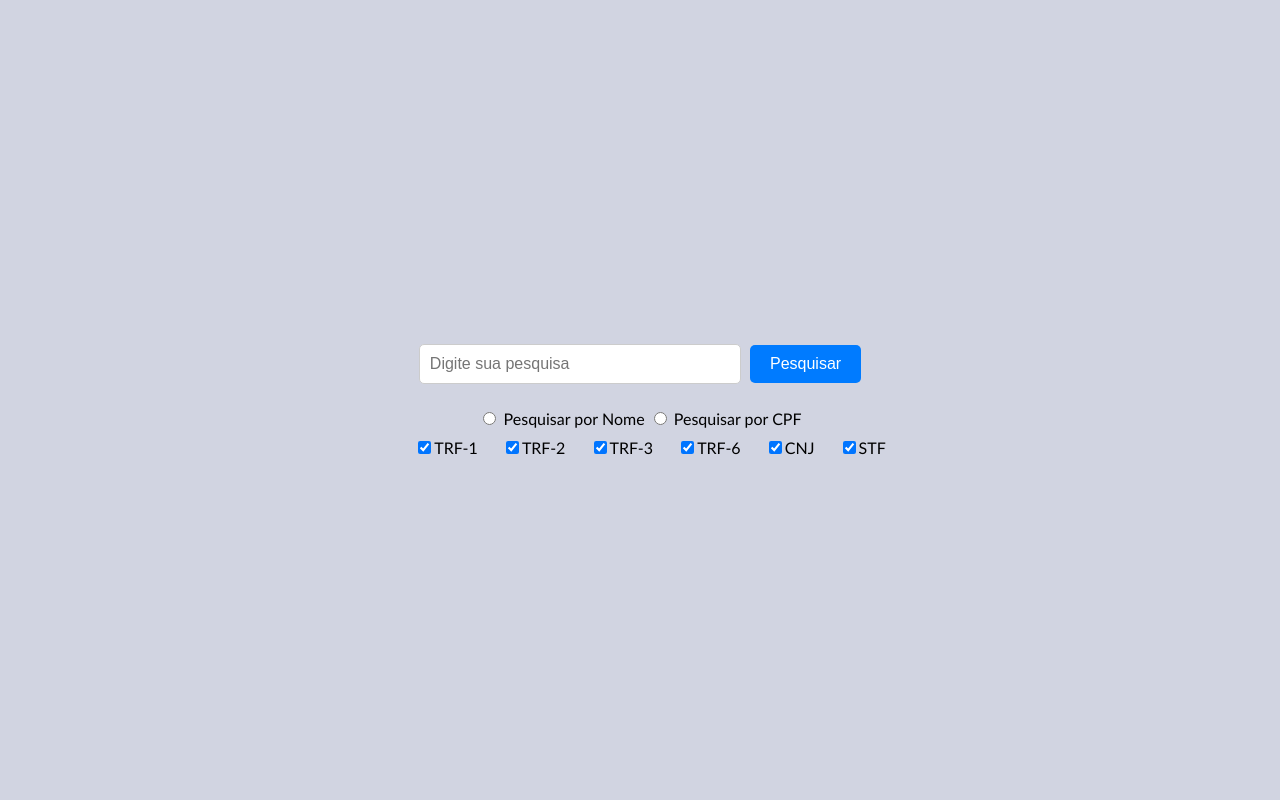
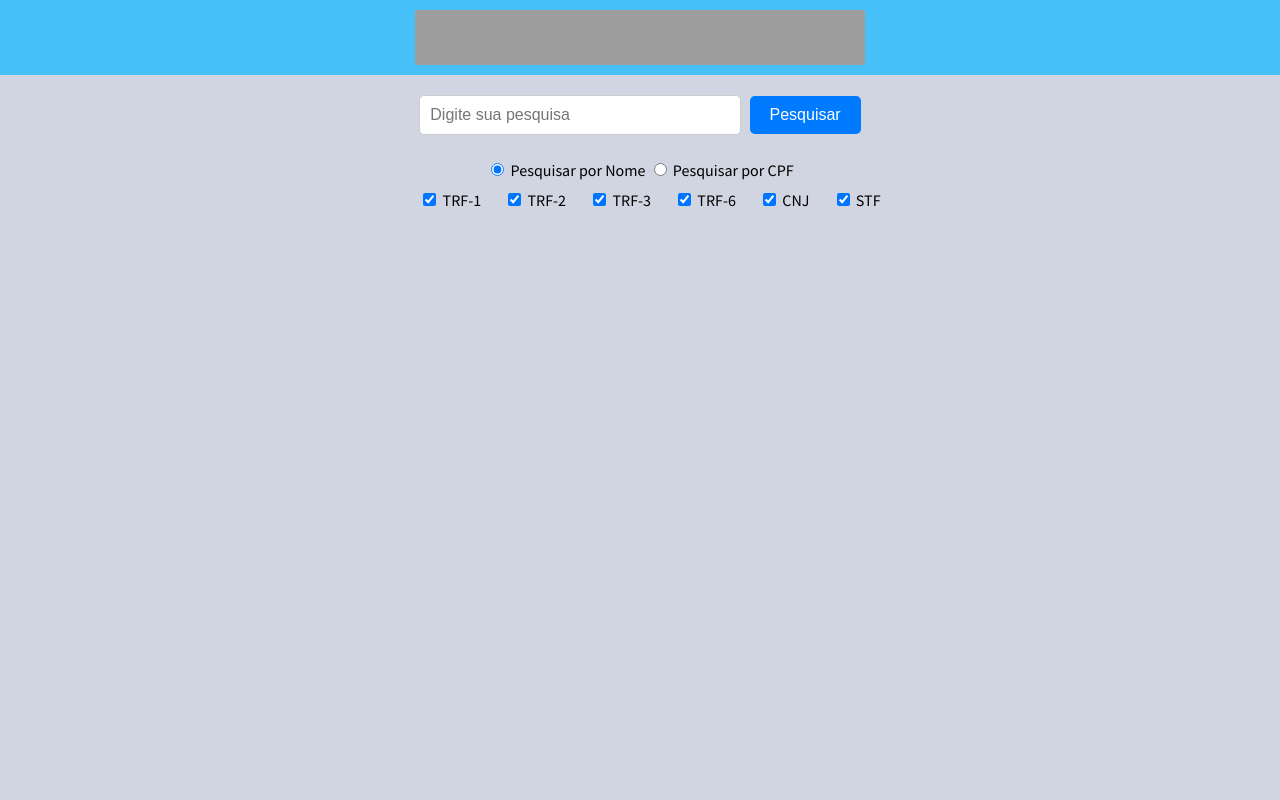
Before and after one commit to nando3d3/web_scraping_Processos, a FastAPI app: page / in a window 1280 px wide. Run offline with FastAPI, Linux system fonts and the light colour scheme; grey boxes are pictures that could not be loaded.

Commit message:
adding logo tcu

```diff
--- a/templates/pesquisa.html
+++ b/templates/pesquisa.html
@@ -1,22 +1,35 @@
 <!DOCTYPE html>
 <html lang="pt-BR">
   <head>
+    <link href='https://fonts.googleapis.com/css?family=Source Sans Pro'
+      rel='stylesheet'>
     <meta charset="UTF-8">
     <meta name="viewport" content="width=device-width, initial-scale=1.0">
     <title>Pesquisa de Processos Externos</title>
     <style>
         body {
-            font-family: 'Trebuchet MS', sans-serif;
+            font-family: 'Source Sans Pro';
             margin: 0;
             padding: 0;
-            display: flex;
-            justify-content: center;
-            align-items: center;
-            height: 100vh;
             background-color: #D1D4E1;
         }
+        .topbar {
+            background-color: #46c0f8;
+            color: #FCFCFC;
+            padding: 10px 0;
+        }
+        .topbar .container {
+            display: flex;
+            align-items: center;
+            justify-content: center;
+        }
+        .topbar .container img {
+            height: 55px;
+        }
+
         .search-container {
             text-align: center;
+            margin-top: 20px; /* Ajuste o espaçamento conforme necessário */
         }
         .search-container input[type="text"] {
             padding: 10px;
@@ -38,7 +51,6 @@
         .search-container input[type="submit"]:hover {
             background-color: #0056b3;
         }
-
         .spinner {
             -webkit-animation: rotate 2s linear infinite;
             animation: rotate 2s linear infinite;
@@ -57,13 +69,11 @@
             -webkit-animation: dash 1.5s ease-in-out infinite;
             animation: dash 1.5s ease-in-out infinite;
         }
-
         @-webkit-keyframes rotate {
             100% {
                 transform: rotate(360deg);
             }
         }
-
         @keyframes rotate {
             100% {
                 transform: rotate(360deg);
@@ -97,8 +107,6 @@
                 stroke-dashoffset: -124;
             }
         }
-
-          /* Estilizando a sobreposição semi-transparente */
         .overlay {
             position: absolute;
             top: 0;
@@ -109,42 +117,61 @@
             z-index: 998;
             display: none;
         }
-
-        .tribunais-checkbox{
-          margin-top: 10px
+        .tribunais-checkbox {
+            margin-top: 10px;
         }
-
-        .tribunais-checkbox label{
-          margin-left:20px;
+        .tribunais-checkbox label {
+            margin-left: 20px;
         }
-
     </style>
   </head>
   <body>
+    <div class="topbar">
+      <div class="container">
+        <img
+          src="https://upload.wikimedia.org/wikipedia/commons/9/97/Tribunal_de_Contas_da_Uni%C3%A3o.png"
+          alt="Logo TCU" width="450px">
+      </div>
+    </div>
+
     <div class="overlay"></div>
     <div class="search-container">
       <form method="POST" action="/result" onsubmit="return validateForm()">
-                <input type="text" placeholder="Digite sua pesquisa"
-                    name="pesquisa" id="pesquisa" required>
+        <input type="text" placeholder="Digite sua pesquisa" name="pesquisa"
+          id="pesquisa" required>
         <input type="submit" value="Pesquisar"> <br>
         <div style="margin-top:25px;">
-                    <input type="radio" name="tipo_pesquisa" value="nome" ,checked=True> Pesquisar por Nome
-                    <input type="radio" name="tipo_pesquisa" value="cpf"> Pesquisar por CPF
+          <input type="radio" name="tipo_pesquisa" value="nome" checked>
+          Pesquisar por Nome
+          <input type="radio" name="tipo_pesquisa" value="cpf"> Pesquisar por
+          CPF
         </div>
         <div class="tribunais-checkbox">
-                  <label title="Tribunal Regional Federal da 1ª Região"><input type="checkbox" name="tribunais" value="trf1" checked>TRF-1</label>
-                  <label title="Tribunal Regional Federal da 2ª Região"><input type="checkbox" name="tribunais" value="trf2" checked>TRF-2</label>
-                  <label title="Tribunal Regional Federal da 3ª Região"><input type="checkbox" name="tribunais" value="trf3" checked>TRF-3</label>
-                  <label title="Tribunal Regional Federal da 6ª Região"><input type="checkbox" name="tribunais" value="trf6" checked>TRF-6</label>
-                  <label title="Conselho Nacional de Justiça"><input type="checkbox" name="tribunais" value="cnj" checked>CNJ</label>
-                  <label title="Supremo Tribunal Federal"><input type="checkbox" name="tribunais" value="stf" checked>STF</label>
+          <label title="Tribunal Regional Federal da 1ª Região">
+            <input type="checkbox" name="tribunais" value="trf1" checked> TRF-1
+          </label>
+          <label title="Tribunal Regional Federal da 2ª Região">
+            <input type="checkbox" name="tribunais" value="trf2" checked> TRF-2
+          </label>
+          <label title="Tribunal Regional Federal da 3ª Região">
+            <input type="checkbox" name="tribunais" value="trf3" checked> TRF-3
+          </label>
+          <label title="Tribunal Regional Federal da 6ª Região">
+            <input type="checkbox" name="tribunais" value="trf6" checked> TRF-6
+          </label>
+          <label title="Conselho Nacional de Justiça">
+            <input type="checkbox" name="tribunais" value="cnj" checked> CNJ
+          </label>
+          <label title="Supremo Tribunal Federal">
+            <input type="checkbox" name="tribunais" value="stf" checked> STF
+          </label>
         </div>
-
       </form>
     </div>
 
     <svg class="spinner" viewBox="0 0 50 50">
-            <circle class="path" cx="25" cy="25" r="20" fill="none" stroke-width="5"></circle>
+      <circle class="path" cx="25" cy="25" r="20" fill="none"
+        stroke-width="5"></circle>
     </svg>
 
     <script>
@@ -160,7 +187,6 @@
             tipoPesquisa = tipoPesquisa.value;
 
             if (tipoPesquisa === "cpf") {
-
                 if (!/^\d+$/.test(pesquisaInput.value)) {
                     alert("Por favor, insira apenas números para pesquisar por CPF.");
                     pesquisaInput.focus();
@@ -174,9 +200,9 @@
                 }
             }
 
-                //verfica tribunais
-                if (!checkTribunais()){
-                  alert("Selecione pelo menos um tribunal para pesquisar!")
+            // Verifica tribunais
+            if (!checkTribunais()) {
+                alert("Selecione pelo menos um tribunal para pesquisar!");
                 return false;
             }
 
@@ -184,16 +210,13 @@
             return true;
         }
 
-            function checkTribunais(){
+        function checkTribunais() {
             var checkbox = document.querySelectorAll('input[name="tribunais"]');
-              tam = checkbox.length
-
-              for(var i = 0; i < tam;i ++){
-                if (checkbox[i].checked){
+            for (var i = 0; i < checkbox.length; i++) {
+                if (checkbox[i].checked) {
                     return true;
                 }
             }
-
             return false;
         }
 
@@ -205,6 +228,5 @@
             overlay.style.display = 'block'; // Exibindo a sobreposição
         }
     </script>
-
   </body>
 </html>
```
Also changed, not shown: dist/templates/pesquisa.html (+34 -0 lines). Lines whose indentation alone changed are shown as unchanged.
